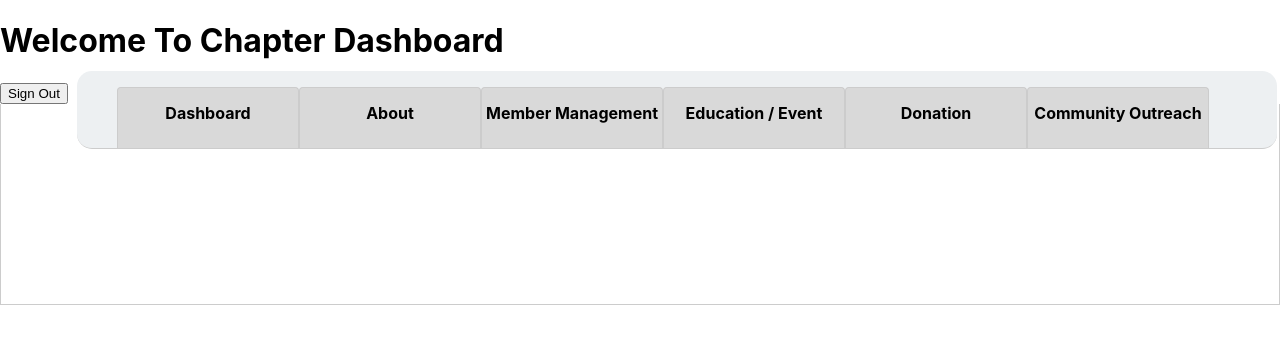
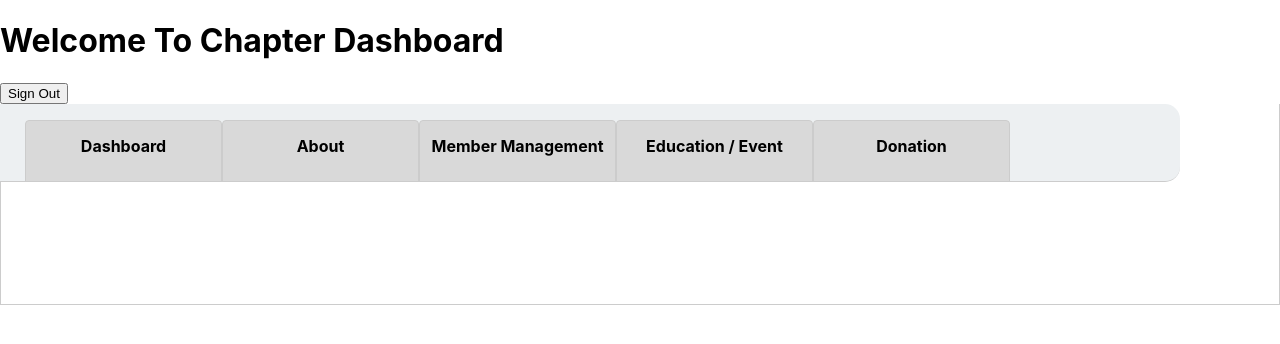
Before and after one commit to Hack4Impact-UMD/Philippine-Nurses-Association-Of-America, a React (Create React App) app in the folder pnaa/: page /chapter-dashboard in a window 1280 px wide. Shown: the top 344 px of the page. Built offline with nearby package versions, Linux system fonts and the light colour scheme; no server answers.

Commit message:
Attempted navbar fix

```diff
--- a/pnaa/src/pages/about/About.jsx
+++ b/pnaa/src/pages/about/About.jsx
@@ -14,7 +14,6 @@ const About = () => {
       <h2>Chapter Information</h2>
       {currentUser.chapterData && (
         <>
-          <h2>console.log(currentUser)</h2>
           <p>Chapter Name: {currentUser.chapterData.name}</p>
           <p>MemberCount: {currentUser.chapterData.memberCount}</p>
           <p>Location: {currentUser.chapterData.location}</p>
--- a/pnaa/src/pages/dashboard/ChapterDashboard.module.css
+++ b/pnaa/src/pages/dashboard/ChapterDashboard.module.css
@@ -2,15 +2,13 @@
 .navTabs {
   background-color: #EDF0F2; /* White background */
   padding-left: 0; /* Remove padding */
-  margin: 0; /* Remove margin */
   overflow: hidden; /* Clear floats */
   border-bottom: 1px solid #ccc; /* Line under the tabs */
   display: flex; /* Align tabs in a row */
   height: 77px;
   position: absolute;
-  width: 1200px;
-  top: 71px;
-  left: 77px;
+  width: 1195px;
+  right: 100px;
   border-radius: 15px;
 }
 
@@ -18,21 +16,25 @@
 .tabItem {
   display: inline-block; /* Arrange items in a line */
   list-style-type: none; /* Remove list bullets */
-  height: 77px;
-  border-radius: 15px;
+  height: 1000px;
+}
+
+.tabItem:first-child {
+  margin-left: 0; /* Remove margin on the left for the first tab */
+  padding-left: 0; /* Remove padding on the left for the first tab */
 }
 
 /* Style for the tab links */
 .tabLink {
   display: inline-block; /* Arrange links in a line */
-  width: 180px; /* Full width for the tab */
+  width: 195px; /* Full width for the tab */
   padding: 15px 0; /* Padding inside each tab */
-  height: 77px;
+  height: 400px; /* Increase the height to 100px */
   text-decoration: none; /* No underlines on the links */
   font-size: 16px; /* Text size */
   font-weight: bold; /* Make the text bold */
   border: 1px solid #ccc; /* Border around each tab */
-  border-bottom: none; /* Remove bottom border */
+  /*border-bottom: none; /* Remove bottom border */
   background-color: #D9D9D9; /* Light grey background */
   color: #000; /* Black text color */
   transition: background-color 0.2s; /* Smooth transition for hover effect */
@@ -47,6 +49,7 @@
     color: #000; /* Black text color */
     text-decoration: none; /* No underlines on the links */
     font-weight: bold; /* Make the text bold */
+    height: 400px;
     /*border-bottom: 1px solid white; /* Hide border under active tab */
   }
 
```
